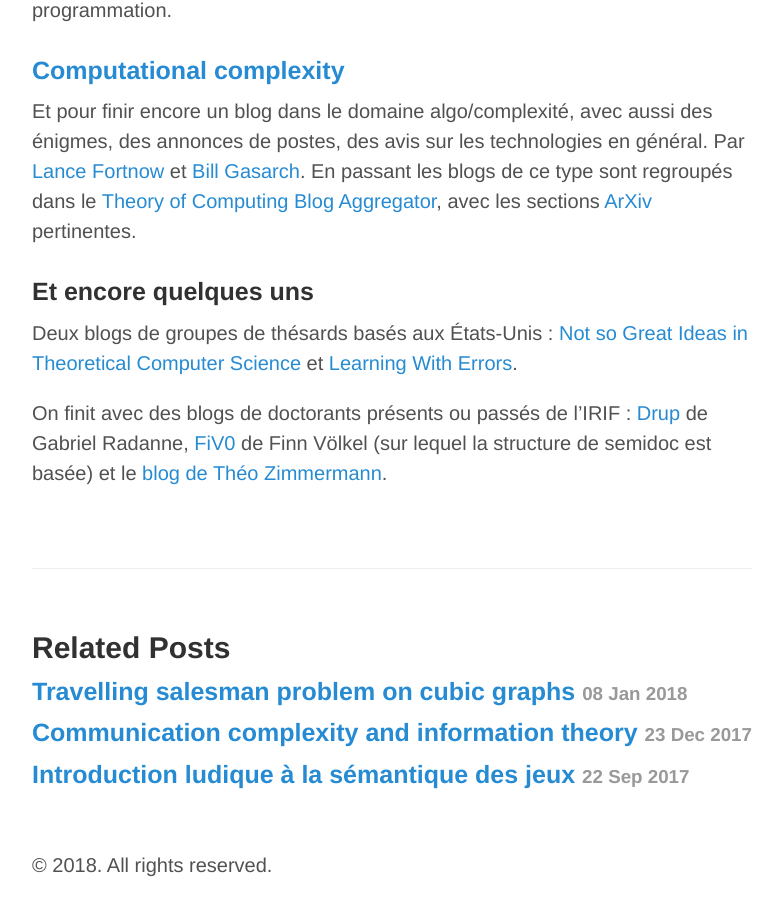
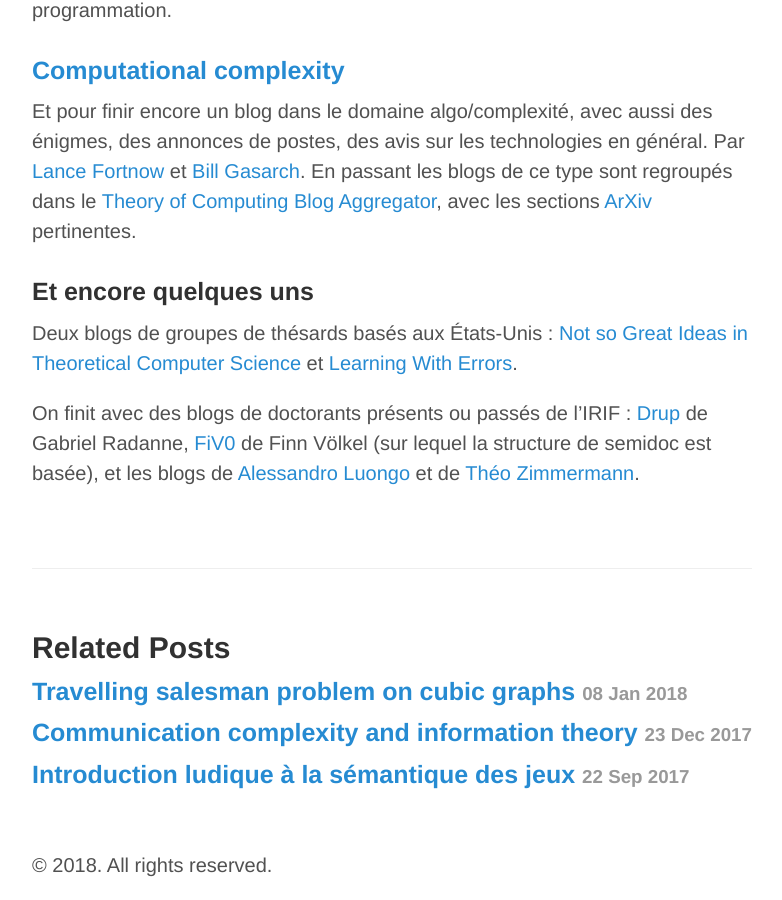
Before and after one commit to semidoc/semidoc.github.io, a Jekyll site: the page built from _posts/2017-11-09-blogs.md, in a window 1280 px wide and 900 px high, scrolled down 1927 px. Shown: the whole window, without its empty margins (248-1030 px from the left). Built offline with Jekyll 4.4.1, drawn with Linux system fonts in a browser that asks for light colours.

Commit message:
ajout luongo à blog

```diff
--- a/_posts/2017-11-09-blogs.md
+++ b/_posts/2017-11-09-blogs.md
@@ -79,7 +79,9 @@ Deux blogs de groupes de thésards basés aux États-Unis :
 [Not so Great Ideas in Theoretical Computer Science](https://mittheory.wordpress.com/)
 et [Learning With Errors](http://learningwitherrors.org/).
 
-On finit avec des blogs de doctorants présents ou passés de l'IRIF : [Drup](https://drup.github.io/)
+On finit avec des blogs de doctorants présents ou passés de l'IRIF :
+[Drup](https://drup.github.io/)
 de Gabriel Radanne, [FiV0](https://fiv0.github.io/) de Finn Völkel
-(sur lequel la structure de semidoc est basée)
-et le [blog de Théo Zimmermann](https://www.theozimmermann.net/en/blog/).
+(sur lequel la structure de semidoc est basée),
+et les blogs de [Alessandro Luongo](https://luongo.pro/)
+et de [Théo Zimmermann](https://www.theozimmermann.net/en/blog/).
```
